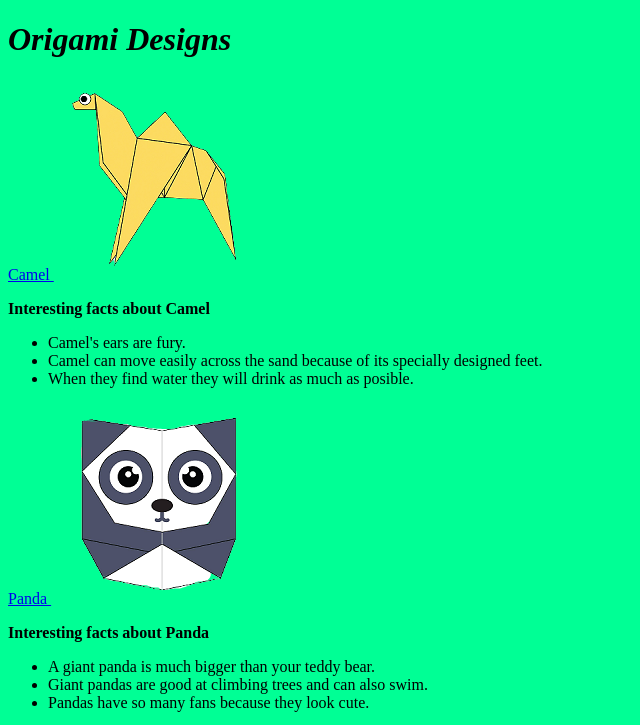
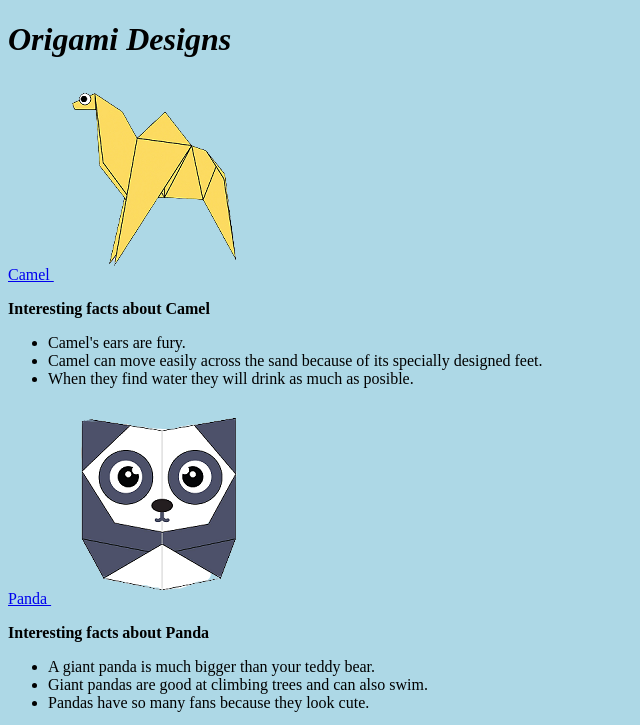
Before and after one commit to Aman16Feb2007/origamiDesigna, a plain HTML site: page index.html in a window 1280 px wide. Shown: the top 725 px of the page, without its empty margins (0-640 px from the left). Drawn offline with Linux system fonts and the light colour scheme.

Commit message:
Add files via upload

```diff
--- a/index.html
+++ b/index.html
@@ -1,24 +1,20 @@
 <!DOCTYPE html>
 <html>
 <head> <title>  Origami Designs </title>
-  <link rel="stylesheet" type="text/css" href="style.css"/>
+<link rel="stylesheet" type="text/css" href="style.css"/>
 </head>
 
 <body>
 
-<h1> <i> Origami Designs </i> </h1>
+<h1> <b> <i> Origami Designs </i> </b> </h1>
 
 <a href="https://origami.me/camel/" target="_blank"> Camel <img src="camel.png"/> </a>
-
 <p> <b> Interesting facts about Camel </b> </p>
-
 <ul>
 <li>Camel's ears are fury.</li>
 <li>Camel can move easily across the sand because of its specially designed feet.</li>
 <li>When they find water they will drink as much as posible.</li>
 </ul>
-
-
 
 <a href="https://origami.me/panda/" target="_blank"> Panda <img src="panda.png"/> </a>
 <p> <b> Interesting facts about Panda </b> </p>
@@ -27,7 +23,6 @@
 <li>Giant pandas are good at climbing trees and can also swim.</li>
 <li>Pandas have so many fans because they look cute.</li>
 </ul>
-
 
 <a href="https://origami.me/chameleon/" target="_blank"> Chameleon <img src="chameleon.png" />  </a>
 <p> <b> Interesting facts about Chameleons </b> </p>
@@ -55,11 +50,6 @@
 
 <a href="https://origami.me/teddy-bear/" target="_blank"> teddy-bear <img src="teddy.png"/> </a>
 
-
-
 </body>
 
-
-
-
 </html>
--- a/style.css
+++ b/style.css
@@ -1,5 +1,5 @@
 body{
-    background-color: rgb(0, 255, 149);
+    background-color: lightblue;
 }
 
 
```
